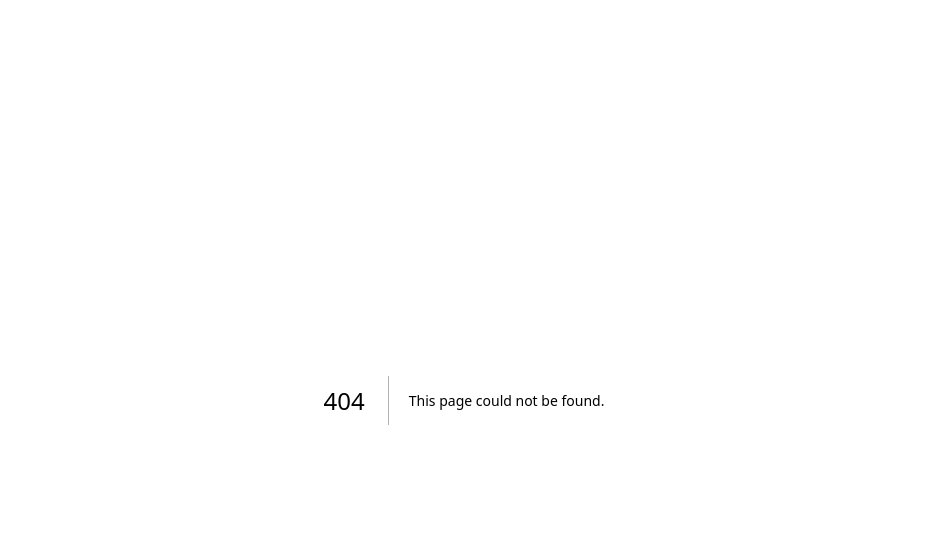
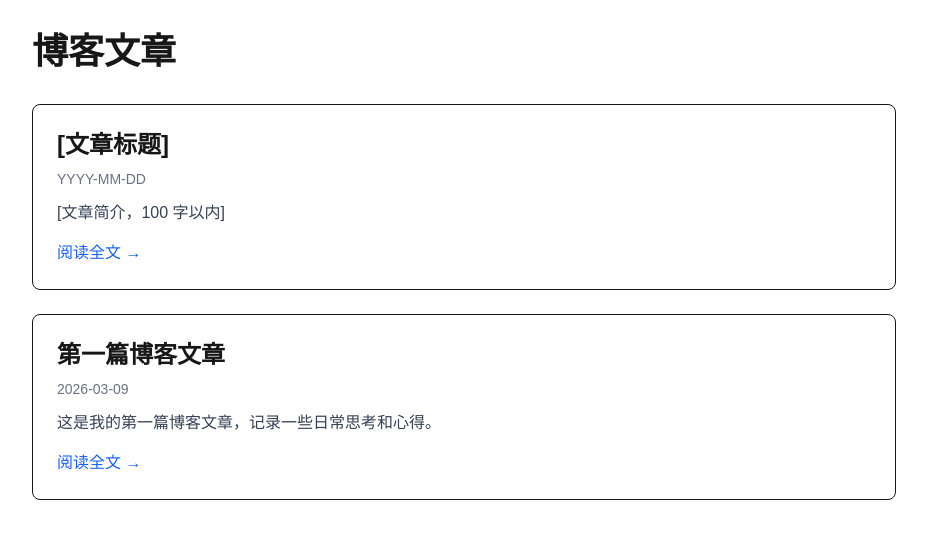
Before and after one commit to huang-tao-hunter/public-blog-code, a Next.js app: page /blog in a window 1280 px wide. Before the commit this address had no page. Shown: the top 538 px of the page, without its empty margins (176-1103 px from the left). Built offline with nearby package versions, Linux system fonts and the light colour scheme.

Commit message:
feat: 添加博客功能 - 列表页面、文章页面、示例文章和 Vercel 配置

```diff
--- /dev/null
+++ b/src/app/blog/[slug]/page.tsx
@@ -0,0 +1,106 @@
+import fs from 'fs'
+import path from 'path'
+import { notFound } from 'next/navigation'
+
+// 生成静态路径
+export async function generateStaticParams() {
+  const postsDir = path.join(process.cwd(), 'src/content/blog')
+
+  if (!fs.existsSync(postsDir)) {
+    return []
+  }
+
+  const files = fs.readdirSync(postsDir)
+    .filter(file => file.endsWith('.mdx') || file.endsWith('.md'))
+
+  return files.map(file => ({
+    slug: file.replace(/\.mdx?$/, '')
+  }))
+}
+
+// 读取单篇文章
+function getPost(slug: string) {
+  const postsDir = path.join(process.cwd(), 'src/content/blog')
+  const filePath = path.join(postsDir, `${slug}.md`)
+  const mdxPath = path.join(postsDir, `${slug}.mdx`)
+
+  // 尝试 .md 或 .mdx
+  const fullPath = fs.existsSync(filePath) ? filePath :
+                   fs.existsSync(mdxPath) ? mdxPath : null
+
+  if (!fullPath || !fs.existsSync(fullPath)) {
+    return null
+  }
+
+  const content = fs.readFileSync(fullPath, 'utf-8')
+
+  // 解析 Frontmatter
+  const frontmatterMatch = content.match(/^---\n([\s\S]*?)\n---/)
+  let title = slug
+  let date = '未知日期'
+  let description = ''
+  let body = content
+
+  if (frontmatterMatch) {
+    const frontmatter = frontmatterMatch[1]
+    const titleMatch = frontmatter.match(/title:\s*(.+)/)
+    const dateMatch = frontmatter.match(/date:\s*(.+)/)
+    const descMatch = frontmatter.match(/description:\s*(.+)/)
+
+    if (titleMatch) title = titleMatch[1].trim()
+    if (dateMatch) date = dateMatch[1].trim()
+    if (descMatch) description = descMatch[1].trim()
+
+    // 移除 frontmatter 部分，只保留正文
+    body = content.replace(/^---\n[\s\S]*?\n---\n/, '')
+  }
+
+  return { slug, title, date, description, body }
+}
+
+// 文章页面组件
+export default function BlogPostPage({ params }: { params: { slug: string } }) {
+  const post = getPost(params.slug)
+
+  if (!post) {
+    notFound()
+  }
+
+  return (
+    <article className="max-w-3xl mx-auto px-4 py-8">
+      {/* 返回链接 */}
+      <a
+        href="/blog"
+        className="inline-block mb-6 text-blue-600 hover:text-blue-800"
+      >
+        ← 返回博客列表
+      </a>
+
+      {/* 文章头部 */}
+      <header className="mb-8">
+        <h1 className="text-4xl font-bold mb-3">{post.title}</h1>
+        <p className="text-gray-500">{post.date}</p>
+        {post.description && (
+          <p className="text-gray-700 mt-4 text-lg">{post.description}</p>
+        )}
+      </header>
+
+      {/* 文章正文 - 简单渲染，后续可集成 MDX */}
+      <div className="prose prose-lg max-w-none">
+        <div className="whitespace-pre-wrap text-gray-800 leading-relaxed">
+          {post.body}
+        </div>
+      </div>
+
+      {/* 底部 */}
+      <footer className="mt-12 pt-8 border-t">
+        <a
+          href="/blog"
+          className="text-blue-600 hover:text-blue-800"
+        >
+          ← 返回博客列表
+        </a>
+      </footer>
+    </article>
+  )
+}
--- /dev/null
+++ b/src/app/blog/page.tsx
@@ -0,0 +1,91 @@
+import fs from 'fs'
+import path from 'path'
+import Link from 'next/link'
+
+// 博客文章元数据类型
+type Post = {
+  slug: string
+  title: string
+  date: string
+  description: string
+}
+
+// 从文件系统读取所有博客文章
+function getPosts(): Post[] {
+  const postsDir = path.join(process.cwd(), 'src/content/blog')
+
+  // 如果目录不存在，返回空数组
+  if (!fs.existsSync(postsDir)) {
+    return []
+  }
+
+  const files = fs.readdirSync(postsDir)
+    .filter(file => file.endsWith('.mdx') || file.endsWith('.md'))
+
+  const posts = files.map(file => {
+    const slug = file.replace(/\.mdx?$/, '')
+    const fullPath = path.join(postsDir, file)
+    const content = fs.readFileSync(fullPath, 'utf-8')
+
+    // 解析 Frontmatter (简单的 YAML 解析)
+    const frontmatterMatch = content.match(/^---\n([\s\S]*?)\n---/)
+    let title = slug
+    let date = '未知日期'
+    let description = ''
+
+    if (frontmatterMatch) {
+      const frontmatter = frontmatterMatch[1]
+      const titleMatch = frontmatter.match(/title:\s*(.+)/)
+      const dateMatch = frontmatter.match(/date:\s*(.+)/)
+      const descMatch = frontmatter.match(/description:\s*(.+)/)
+
+      if (titleMatch) title = titleMatch[1].trim()
+      if (dateMatch) date = dateMatch[1].trim()
+      if (descMatch) description = descMatch[1].trim()
+    }
+
+    return { slug, title, date, description }
+  })
+
+  // 按日期倒序排列
+  return posts.sort((a, b) => new Date(b.date).getTime() - new Date(a.date).getTime())
+}
+
+export default function BlogPage() {
+  const posts = getPosts()
+
+  return (
+    <div className="max-w-4xl mx-auto px-4 py-8">
+      <h1 className="text-4xl font-bold mb-8">博客文章</h1>
+
+      {posts.length === 0 ? (
+        <div className="text-center py-12">
+          <p className="text-gray-500 text-lg">还没有文章，开始写作吧！</p>
+        </div>
+      ) : (
+        <div className="space-y-6">
+          {posts.map((post) => (
+            <article
+              key={post.slug}
+              className="border rounded-lg p-6 hover:shadow-lg transition-shadow"
+            >
+              <Link href={`/blog/${post.slug}`}>
+                <h2 className="text-2xl font-semibold mb-2 hover:text-blue-600">
+                  {post.title}
+                </h2>
+              </Link>
+              <p className="text-gray-500 text-sm mb-3">{post.date}</p>
+              <p className="text-gray-700">{post.description}</p>
+              <Link
+                href={`/blog/${post.slug}`}
+                className="inline-block mt-4 text-blue-600 hover:text-blue-800"
+              >
+                阅读全文 →
+              </Link>
+            </article>
+          ))}
+        </div>
+      )}
+    </div>
+  )
+}
--- /dev/null
+++ b/src/content/blog/_template.md
@@ -0,0 +1,30 @@
+---
+title: [文章标题]
+date: YYYY-MM-DD
+description: [文章简介，100 字以内]
+tags: [标签 1, 标签 2]
+---
+
+# [文章标题]
+
+## 引言
+
+[简要介绍文章背景或问题]
+
+## 正文
+
+### 小标题 1
+
+[内容...]
+
+### 小标题 2
+
+[内容...]
+
+## 总结
+
+[总结全文要点]
+
+---
+
+*最后更新：YYYY-MM-DD*
--- /dev/null
+++ b/src/content/blog/first-post.md
@@ -0,0 +1,34 @@
+---
+title: 第一篇博客文章
+date: 2026-03-09
+description: 这是我的第一篇博客文章，记录一些日常思考和心得。
+tags: [日常，思考]
+---
+
+# 欢迎来到我的博客！
+
+这是我的第一篇博客文章。在这里，我会记录一些日常的学习心得、技术分享和生活感悟。
+
+## 关于这个博客
+
+这个博客使用 **Next.js** 构建，部署在 **Vercel** 上。技术栈包括：
+
+- Next.js 16 (App Router)
+- TypeScript
+- Tailwind CSS
+- MDX (支持 Markdown + React 组件)
+
+## 我想写些什么
+
+- 💻 技术文章：编程学习、项目经验
+- 📚 读书笔记：最近读的好书
+- 🌍 生活感悟：日常中的小思考
+- 🎯 目标记录：阶段性目标与复盘
+
+## 开始写作
+
+从今天开始，我会定期更新内容。希望能通过写作，更好地整理思路，也欢迎大家交流讨论！
+
+---
+
+*最后更新：2026 年 3 月 9 日*
```
Also changed, not shown: src/components/MarkdownRenderer.tsx (added, +47 -0 lines), vercel.json (added).
